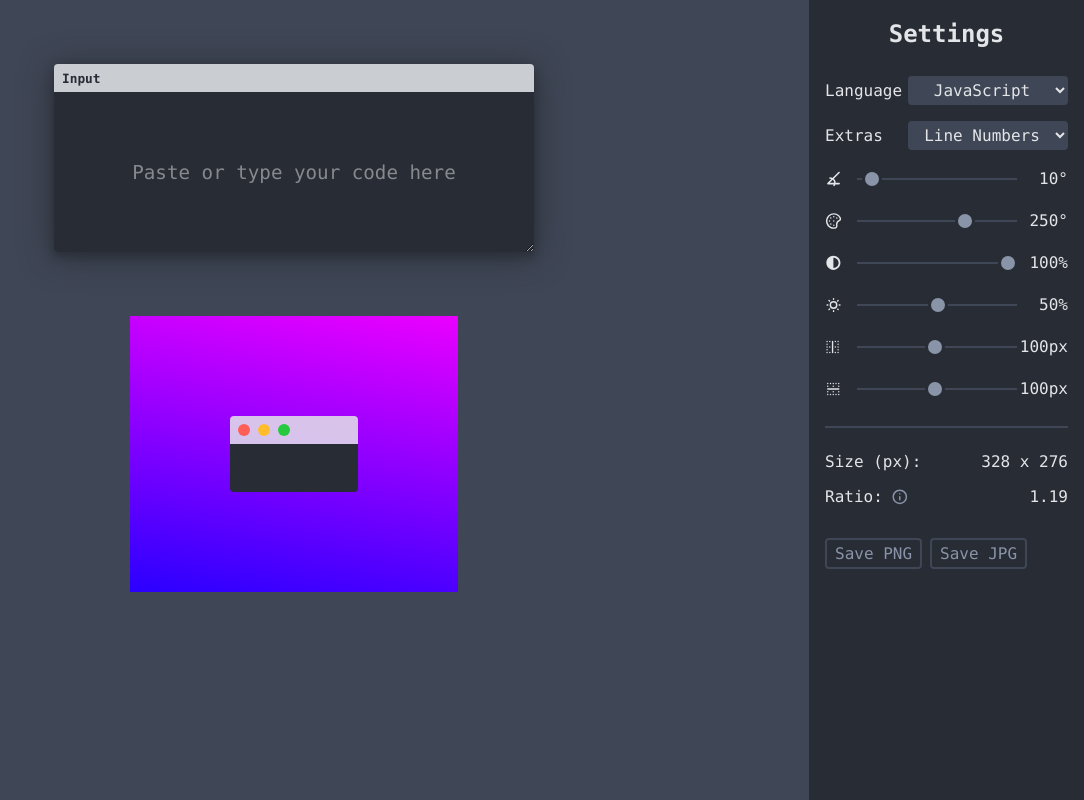
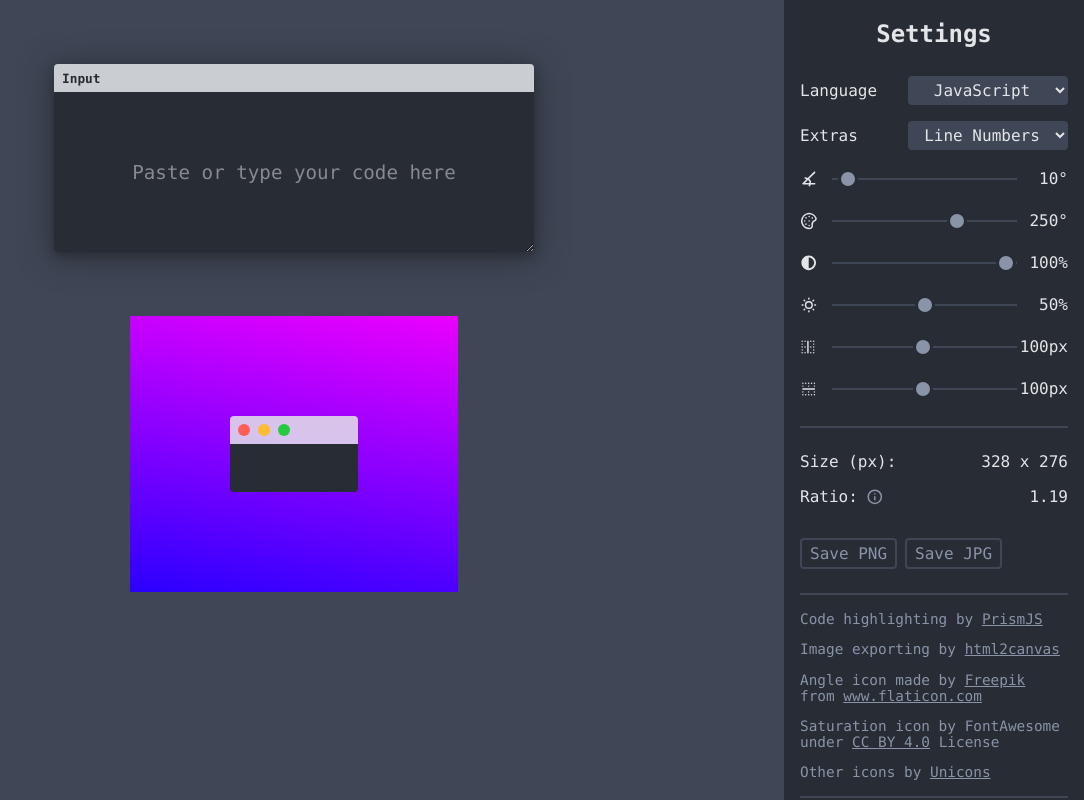
Before and after one commit to dczysz/snippety, a React (Create React App) app: page / in a window 1280 px wide. Shown: the whole page, without its empty margins (196-1280 px from the left). Built offline with nearby package versions, Linux system fonts and the light colour scheme.

Commit message:
Added footer with attributions

```diff
--- /dev/null
+++ b/src/components/Footer.js
@@ -0,0 +1,50 @@
+import React from 'react';
+
+import StyledFooter from './styles/Footer';
+import LinkBlank from './LinkBlank';
+
+const Footer = () => {
+  return (
+    <StyledFooter>
+      <hr />
+      <p>
+        Code highlighting by{' '}
+        <LinkBlank href="https://prismjs.com/">PrismJS</LinkBlank>
+      </p>
+      <p>
+        Image exporting by{' '}
+        <LinkBlank href="https://html2canvas.hertzen.com/">
+          html2canvas
+        </LinkBlank>
+      </p>
+      <p>
+        Angle icon made by{' '}
+        <LinkBlank
+          href="https://www.flaticon.com/authors/freepik"
+          title="Freepik"
+        >
+          Freepik
+        </LinkBlank>{' '}
+        from{' '}
+        <LinkBlank href="https://www.flaticon.com/" title="Flaticon">
+          www.flaticon.com
+        </LinkBlank>
+      </p>
+      <p>
+        Saturation icon by <LinkBlank>FontAwesome</LinkBlank> under{' '}
+        <LinkBlank href="https://creativecommons.org/licenses/by/4.0/">
+          CC BY 4.0
+        </LinkBlank>{' '}
+        License
+      </p>
+      <p>
+        Other icons by{' '}
+        <LinkBlank href="https://iconscout.com/unicons">Unicons</LinkBlank>
+      </p>
+      <hr />
+      <p>Made by Derek Czysz</p>
+    </StyledFooter>
+  );
+};
+
+export default Footer;
--- /dev/null
+++ b/src/components/LinkBlank.js
@@ -0,0 +1,11 @@
+import React from 'react';
+
+const LinkBlank = ({ href, children }) => {
+  return (
+    <a href={href} target="_blank" rel="noopener noreferrer">
+      {children}
+    </a>
+  );
+};
+
+export default LinkBlank;
--- a/src/components/Sidebar.js
+++ b/src/components/Sidebar.js
@@ -7,6 +7,7 @@ import Slider from './Slider';
 import Tooltip from './Tooltip';
 import * as icons from '../assets/icons';
 import StyledSidebar from './styles/Sidebar';
+import Footer from './Footer';
 
 const Sidebar = () => {
   const [state, dispatch] = useContext(AppContext);
@@ -157,6 +158,8 @@ const Sidebar = () => {
           Save JPG
         </button>
       </div>
+
+      <Footer />
     </StyledSidebar>
   );
 };
--- /dev/null
+++ b/src/components/styles/Footer.js
@@ -0,0 +1,13 @@
+import styled from 'styled-components';
+
+const Footer = styled.footer`
+  margin-top: auto;
+  color: hsl(${p => p.theme.lighterGray});
+  font-size: 0.9rem;
+
+  a {
+    color: inherit;
+  }
+`;
+
+export default Footer;
--- a/src/components/styles/Sidebar.js
+++ b/src/components/styles/Sidebar.js
@@ -12,6 +12,7 @@ const StyledSidebar = styled.aside`
   right: 0;
   top: 0;
   bottom: 0;
+  overflow-y: auto;
 
   h2 {
     text-align: center;
```
